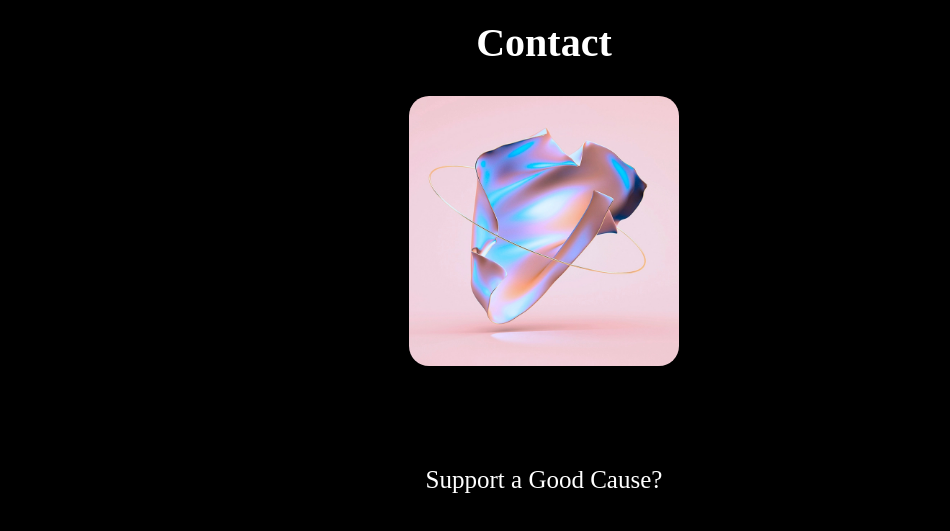
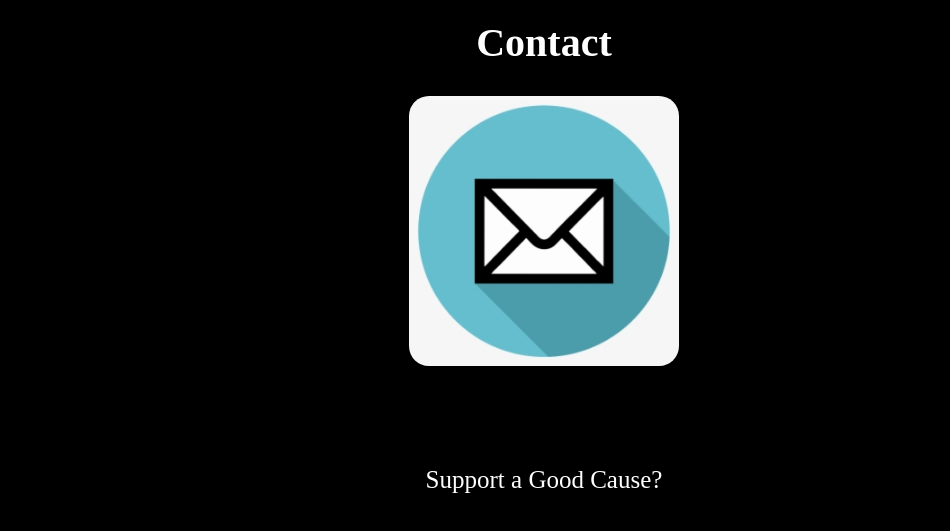
Before and after one commit to ssong0320/Personal-Portfolio-Website, a plain HTML site: page index.html in a window 1280 px wide. Shown: the part 743-1274 px from the top of the page, without its empty margins (96-1046 px from the left). Drawn offline with Linux system fonts and the light colour scheme.

Commit message:
new image

```diff
--- a/style.css
+++ b/style.css
@@ -192,7 +192,7 @@ a:hover {
 	height: 250px;
 	color: #a18a96;
 	text-align: center;
-	background: url('./bg.jpg') center no-repeat;
+	background: url('contact.png') center no-repeat;
 	background-size: cover;
 	padding: 10px;
 	border-radius: 20px;
```
Also changed, not shown: contact.png (added).
